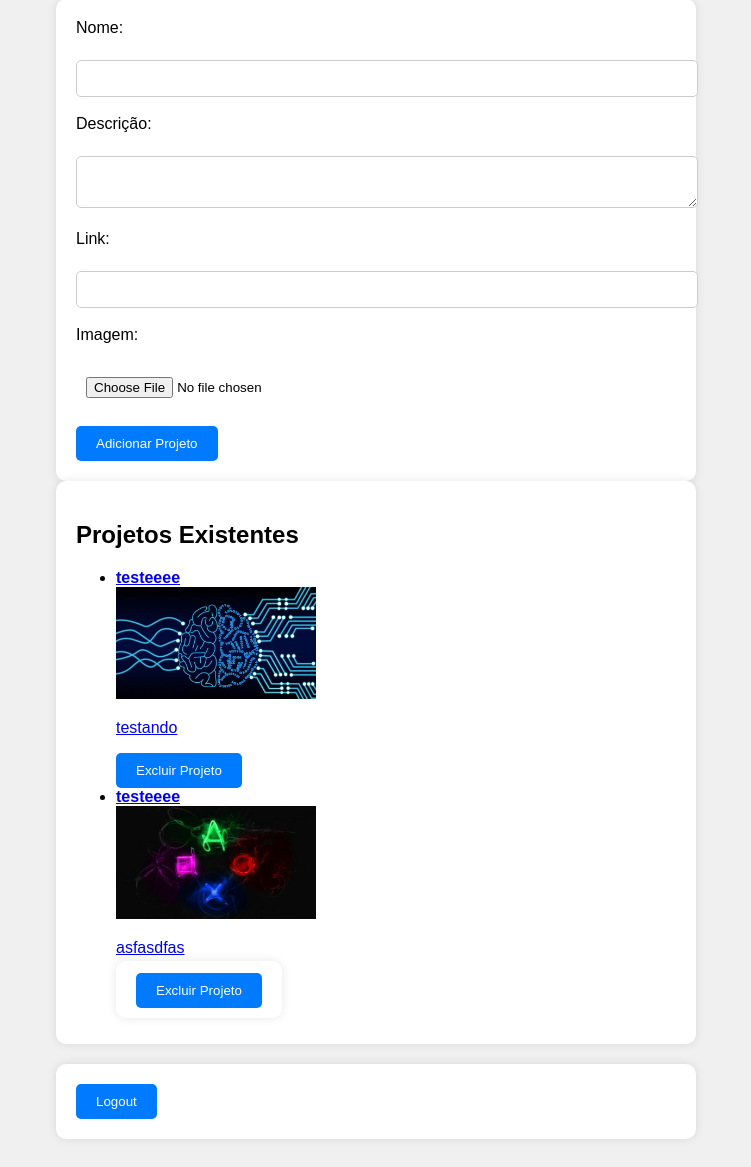
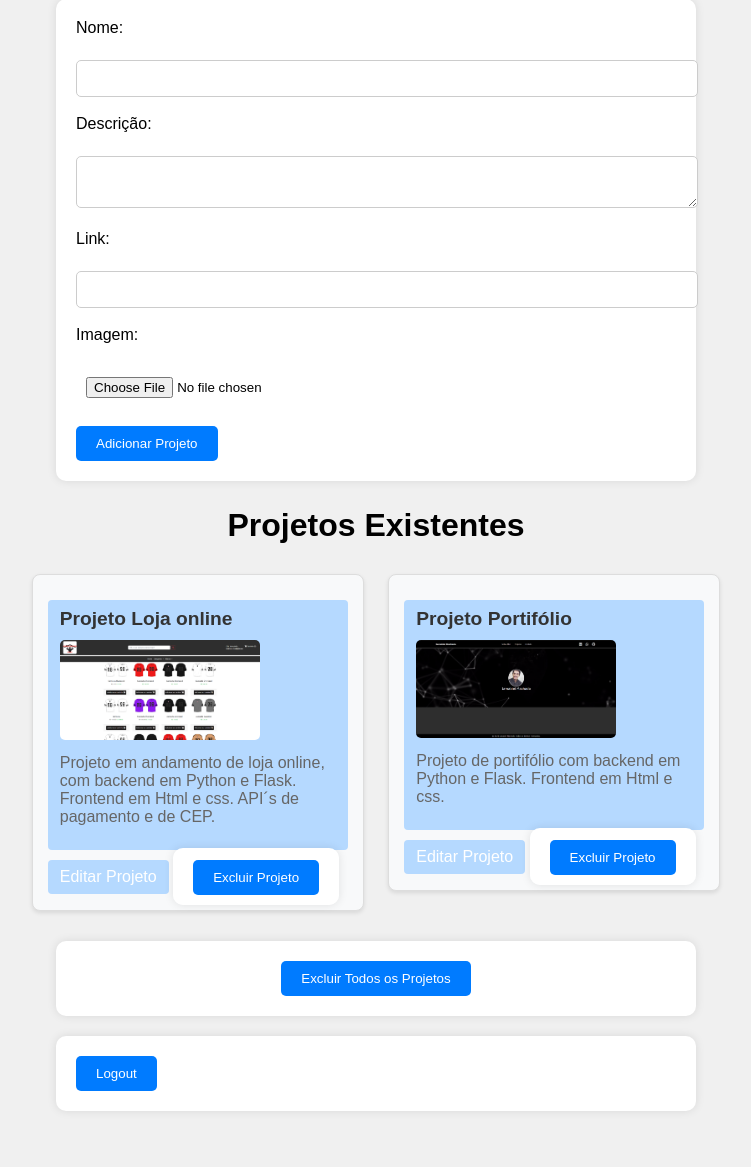
Before and after one commit to biorn-eng/portifolio, a Flask app: page /admin in a window 1280 px wide. Shown: the part 109-1276 px from the top of the page, without its empty margins (264-1015 px from the left). After the commit the page ends 1220 px from the top, so only its background shows below. Run offline with Flask 3, Linux system fonts and the light colour scheme; a user stored in the database is signed in.

Commit message:
mudancas no projeto

```diff
--- a/app.py
+++ b/app.py
@@ -116,6 +116,11 @@ def admin():
     projetos = carregar_projetos()
 
     if request.method == 'POST':
+        if 'delete_all' in request.form:
+            projetos.clear()  # Remove todos os projetos
+            salvar_projetos(projetos)
+            return redirect(url_for('admin'))
+
         if 'delete_project' in request.form:
             projeto_id = int(request.form['delete_project'])
             projetos.pop(projeto_id)
@@ -146,6 +151,43 @@ def admin():
 
     return render_template('admin.html', projetos=projetos)
 
+
+
+@app.route('/edit_project/<int:project_id>', methods=['GET', 'POST'])
+@login_required
+def edit_project(project_id):
+    if not current_user.is_admin:
+        return 'Acesso negado', 403
+
+    projetos = carregar_projetos()
+
+    # Verifica se o projeto com o ID fornecido existe
+    if 0 <= project_id < len(projetos):
+        projeto = projetos[project_id]
+
+        if request.method == 'POST':
+            # Atualiza os campos do projeto com os valores do formulário
+            projeto['nome'] = request.form.get('nome')
+            projeto['descricao'] = request.form.get('descricao')
+            projeto['link'] = request.form.get('link')
+
+            if 'imagem' in request.files:
+                file = request.files['imagem']
+                if file and allowed_file(file.filename):
+                    filename = os.path.join(app.config['UPLOAD_FOLDER'], file.filename)
+                    file.save(filename)
+                    projeto['imagem'] = os.path.join('uploads', file.filename)
+
+            # Salva as mudanças
+            salvar_projetos(projetos)
+            return redirect(url_for('admin'))
+
+        return render_template('edit_project.html', projeto=projeto, project_id=project_id)
+    else:
+        return 'Projeto não encontrado', 404
+
+
+
 # Página principal
 @app.route('/')
 def index():
@@ -161,4 +203,4 @@ def logout():
 
 if __name__ == '__main__':
     port = int(os.environ.get('PORT', 5000))
-    app.run(host='0.0.0.0', port=port)
+    app.run(host='0.0.0.0', port=port, debug=True)
--- a/projetos.json
+++ b/projetos.json
@@ -1,14 +1,14 @@
 [
     {
-        "nome": "testeeee",
-        "descricao": "testando",
-        "imagem": "uploads/Conselho Pontif\u00edcio da Cultura debate \u201cfuturo da humanidade\u201d _ Secretariado Nacional da Pastoral da Cultura.jpeg",
-        "link": "https://www.linkedin.com/in/iamabiel-machado-8794532ba/"
+        "nome": "Projeto Loja online",
+        "descricao": "Projeto em andamento de loja online, com backend em Python e Flask. Frontend em Html e css. API\u00b4s de pagamento e de CEP.",
+        "imagem": "uploads/loja.png",
+        "link": "https://drive.google.com/file/d/1ynK3qydEiMppT1grJKBXOocCaMb66hQn/view?usp=sharing"
     },
     {
-        "nome": "testeeee",
-        "descricao": "asfasdfas",
-        "imagem": "uploads/00b97c70380bcc15bc68760fcf8f5191.jpg",
+        "nome": "Projeto Portif\u00f3lio",
+        "descricao": "Projeto de portif\u00f3lio com backend em Python e Flask. Frontend em Html e css.",
+        "imagem": "uploads/portfolio.png",
         "link": "https://www.linkedin.com/in/iamabiel-machado-8794532ba/"
     }
 ]
--- a/static/admin.css
+++ b/static/admin.css
@@ -51,3 +51,72 @@ button[type="submit"] {
 button[type="submit"]:hover {
     background-color: #0056b3;
 }
+
+
+/* Centralizar o conteúdo da seção */
+.container-my5 {
+    text-align: center;
+    margin-top: 20px;
+}
+
+/* Centralizar e remover margens/padding das listas */
+ul {
+    list-style: none;
+    padding: 0;
+    margin: 0;
+}
+
+/* Estilo básico para os itens da lista */
+ul li {
+    display: inline-block;
+    text-align: left;
+    margin: 10px;
+    padding: 15px;
+    background-color: #f8f9fa;
+    border: 1px solid #ddd;
+    border-radius: 8px;
+    box-shadow: 0 2px 4px rgba(0, 0, 0, 0.1);
+    width: 300px;
+    vertical-align: top;
+}
+
+/* Estilizar o título */
+h2 {
+    margin-bottom: 20px;
+    font-size: 2em;
+}
+
+/* Estilizar o nome do projeto */
+ul li a strong {
+    font-size: 1.2em;
+    color: #333;
+}
+
+/* Estilizar a descrição */
+ul li p {
+    margin-top: 10px;
+    color: #666;
+}
+
+/* Imagem no card */
+ul li img {
+    max-width: 100%;
+    border-radius: 5px;
+    margin-top: 10px;
+}
+
+/* Botão de edição */
+ul li a {
+    display: inline-block;
+    margin-top: 10px;
+    padding: 8px 12px;
+    background-color: #b5d9ff;
+    color: white;
+    border-radius: 4px;
+    text-decoration: none;
+    transition: background-color 0.3s;
+}
+
+ul li a:hover {
+    background-color: #556e88;
+}
--- a/static/index.css
+++ b/static/index.css
@@ -85,6 +85,7 @@ nav ul li a:hover{
     margin-top: 20px; /* Espaçamento superior */
     justify-content: center;
     grid-template-columns: repeat(auto-fit, minmax(350px, 1fr)); /* Altere de 500px para 280px */
+    text-align: center;
 }
 
 .projeto {
--- a/templates/admin.html
+++ b/templates/admin.html
@@ -27,7 +27,6 @@
         <button type="submit">Adicionar Projeto</button>
     </form>
 
-    <form>
     <div class="container-my5">
         <h2>Projetos Existentes</h2>
         <ul>
@@ -41,6 +40,9 @@
                         <p>{{ projeto.descricao }}</p>
                     </a>
 
+                    <!-- Link para Edição de Projeto -->
+                    <a href="{{ url_for('edit_project', project_id=loop.index0) }}">Editar Projeto</a>
+
                     <!-- Formulário para Exclusão de Projeto -->
                     <form method="POST" action="{{ url_for('admin') }}" style="display:inline;">
                         <input type="hidden" name="delete_project" value="{{ loop.index0 }}">
@@ -49,8 +51,13 @@
                 </li>
             {% endfor %}
         </ul>
+
+        <!-- Botão para Excluir Todos os Projetos -->
+        <form method="POST" action="{{ url_for('admin') }}" style="margin-top: 20px;">
+            <input type="hidden" name="delete_all" value="true">
+            <button type="submit">Excluir Todos os Projetos</button>
+        </form>
     </div>
-    </form>
 
     <!-- Botão de Logout -->
     <form method="POST" action="{{ url_for('logout') }}" style="margin-top: 20px;">
```
Also changed, not shown: templates/edit_project.html (added, +35 -0 lines), static/uploads/loja.png (added), static/uploads/portfolio.png (added).
